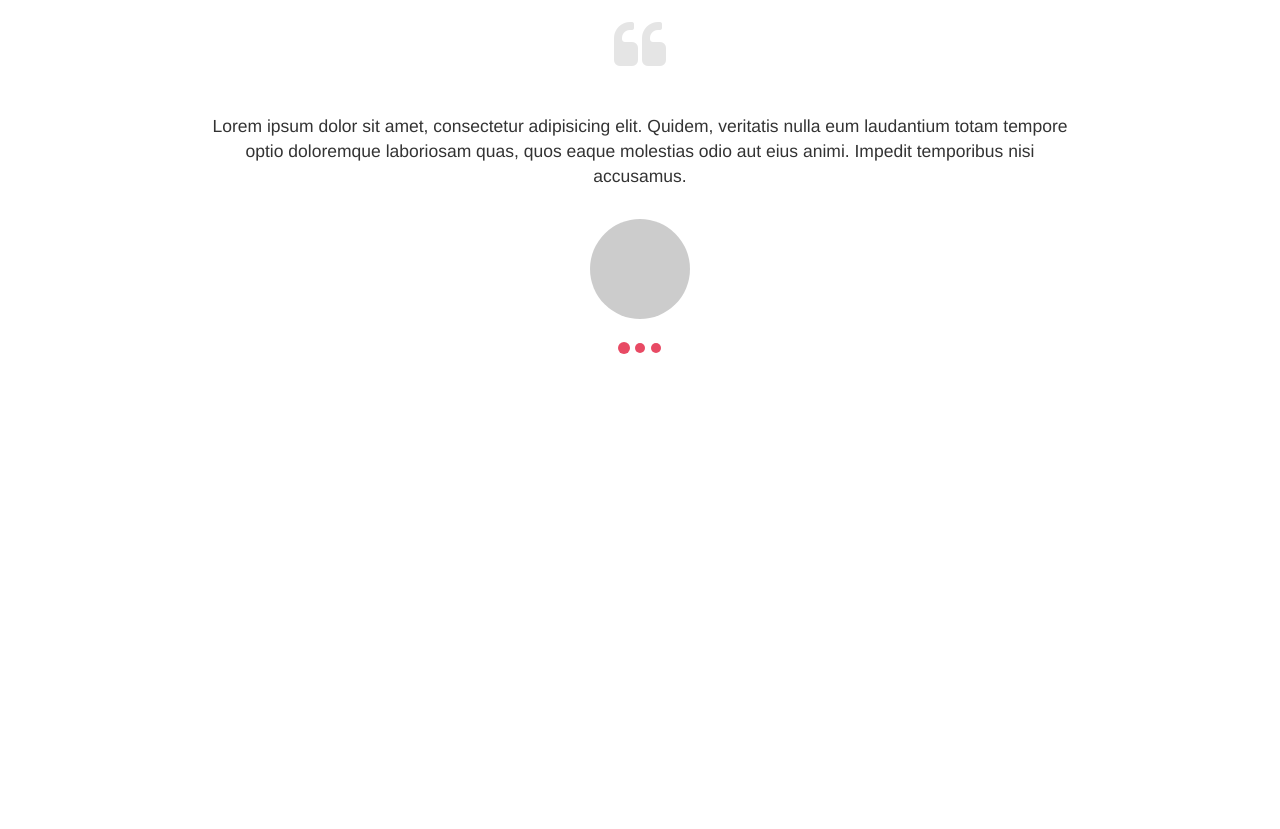
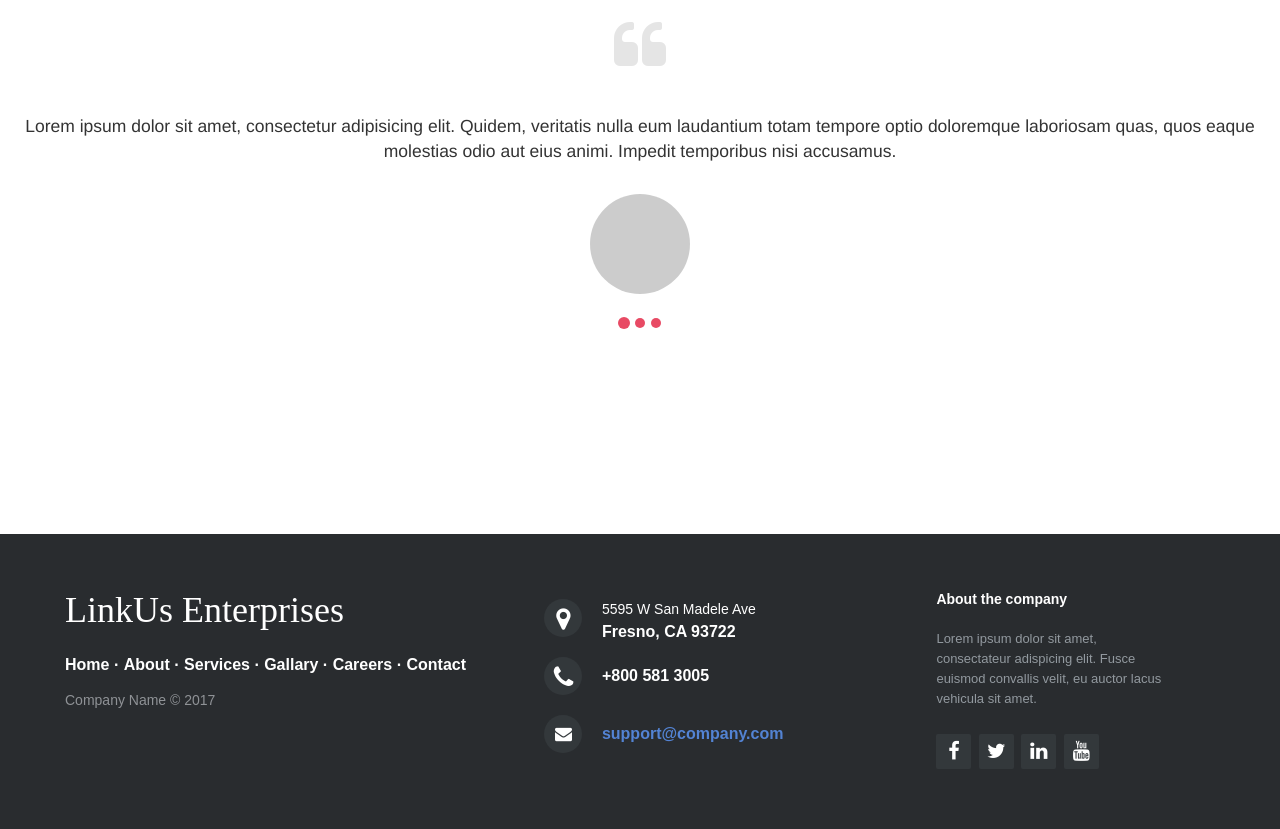
Before and after one commit to AaronM8/linkuscorp, a plain HTML site: page index.html in a window 1280 px wide. Shown: the part 960-1789 px from the top of the page. Before the commit the page ends 1439 px from the top, so only its background shows below. Drawn offline with nearby package versions, Linux system fonts and the light colour scheme; a web font is replaced by a local one.

Commit message:
completed home page

```diff
--- a/css/styles.css
+++ b/css/styles.css
@@ -78,6 +78,7 @@
     background-color: #ffffff;
   }
 }
+/*Homepage Section Begins*/
 /*Hero Image Section*/
 .blue-prints {
   background-image: url('../img/blue_prints.jpg');
@@ -88,14 +89,13 @@
 }
 /*Logo PGN*/
 #linkus-logo {
-  padding-top: 10%;
-  padding-right: 50%;
-  width: 65em;
+  padding-top: 150px;
+  width: 300px;
 }
 /*Slogan*/
-.slogan {
+/*.slogan {
   padding-right: 15%;
-}
+}*/
 /*Home page*/
 #home-para {
   padding: 0px 15%;
@@ -153,3 +153,140 @@ section {
     margin: 0 auto;
     border-radius: 100px;
 }
+/*Homepage Section Ends*/
+/*Footer Section*/
+.footer-distributed{
+	background-color: #292c2f;
+	box-shadow: 0 1px 1px 0 rgba(0, 0, 0, 0.12);
+	box-sizing: border-box;
+	width: 100%;
+	text-align: left;
+	font: bold 16px sans-serif;
+
+	padding: 55px 50px;
+	margin-top: 80px;
+}
+.footer-distributed .footer-left,
+.footer-distributed .footer-center,
+.footer-distributed .footer-right{
+	display: inline-block;
+	vertical-align: top;
+}
+/* Footer left */
+.footer-distributed .footer-left{
+	width: 40%;
+}
+/* The company logo */
+.footer-distributed h3{
+	color:  #ffffff;
+	font: normal 36px 'Cookie';
+	margin: 0;
+}
+/* Footer links */
+.footer-distributed .footer-links{
+	color:  #ffffff;
+	margin: 20px 0 12px;
+	padding: 0;
+}
+.footer-distributed .footer-links a{
+	display:inline-block;
+	line-height: 1.8;
+	text-decoration: none;
+	color:  inherit;
+}
+.footer-distributed .footer-company-name{
+	color:  #8f9296;
+	font-size: 14px;
+	font-weight: normal;
+	margin: 0;
+}
+/* Footer Center */
+.footer-distributed .footer-center{
+	width: 35%;
+}
+.footer-distributed .footer-center i{
+	background-color:  #33383b;
+	color: #ffffff;
+	font-size: 25px;
+	width: 38px;
+	height: 38px;
+	border-radius: 50%;
+	text-align: center;
+	line-height: 42px;
+	margin: 10px 15px;
+	vertical-align: middle;
+}
+.footer-distributed .footer-center i.fa-envelope{
+	font-size: 17px;
+	line-height: 38px;
+}
+.footer-distributed .footer-center p{
+	display: inline-block;
+	color: #ffffff;
+	vertical-align: middle;
+	margin:0;
+}
+.footer-distributed .footer-center p span{
+	display:block;
+	font-weight: normal;
+	font-size:14px;
+	line-height:2;
+}
+.footer-distributed .footer-center p a{
+	color:  #5383d3;
+	text-decoration: none;;
+}
+/* Footer Right */
+.footer-distributed .footer-right{
+	width: 20%;
+}
+.footer-distributed .footer-company-about{
+	line-height: 20px;
+	color:  #92999f;
+	font-size: 13px;
+	font-weight: normal;
+	margin: 0;
+}
+.footer-distributed .footer-company-about span{
+	display: block;
+	color:  #ffffff;
+	font-size: 14px;
+	font-weight: bold;
+	margin-bottom: 20px;
+}
+.footer-distributed .footer-icons{
+	margin-top: 25px;
+}
+.footer-distributed .footer-icons a{
+	display: inline-block;
+	width: 35px;
+	height: 35px;
+	cursor: pointer;
+	background-color:  #33383b;
+	border-radius: 2px;
+	font-size: 20px;
+	color: #ffffff;
+	text-align: center;
+	line-height: 35px;
+	margin-right: 3px;
+	margin-bottom: 5px;
+}
+/*Footer Responsivnes*/
+@media (max-width: 880px) {
+
+	.footer-distributed{
+		font: bold 14px sans-serif;
+	}
+	.footer-distributed .footer-left,
+	.footer-distributed .footer-center,
+	.footer-distributed .footer-right{
+		display: block;
+		width: 100%;
+		margin-bottom: 40px;
+		text-align: center;
+	}
+	.footer-distributed .footer-center i{
+		margin-left: 0;
+	}
+
+}
--- a/index.html
+++ b/index.html
@@ -11,7 +11,7 @@
   <link href="https://fonts.googleapis.com/css?family=Wendy+One" rel="stylesheet">
   <link rel="stylesheet" href="font-awesome-4.7.0/css/font-awesome.min.css">
   <link rel="stylesheet" href="css/styles.css">
-  <title>Document</title>
+  <title>LinkUs Enterprises</title>
 </head>
 <body>
   <!-- nav section starts -->
@@ -45,8 +45,9 @@
     <div class="row">
       <div class="col-md-12">
         <div class="blue-prints">
-          <img src=" img/linkus_logo.png" alt="LinkUs Logo" class="center-block img-responsive linkus" id="linkus-logo"> <!-- logo png -->
-          <h2 align="right" class="slogan">We Do Cool Stuff</h2>
+          <!-- logo png -->
+          <img src=" img/linkus_logo.gif" alt="LinkUs Logo" class="center-block img-responsive linkus" id="linkus-logo">
+          <!-- <h2 align="center" class="slogan">We Do Cool Stuff</h2> -->
         </div>
       </div>
     </div>
@@ -73,6 +74,7 @@
           <img src=" img/dish_trucks.jpg" alt="Dish Trucks" class="pull-right img-responsive dish-trucks" id="dish">
         </div>
     </div>
+  </div>
   <!-- testimonial carousel begins -->
   <section id="carousel">
   	<div class="container-fuid">
@@ -113,12 +115,61 @@
   	</div>
   </section>
   <!-- testimonial carousel end -->
-
-  <!-- services  -->
-
-
-
-
-
+  <!-- footer begings -->
+  <footer class="footer-distributed">
+    <div class="container-fluid">
+      <div class="row">
+        <div class="col-md-12">
+          <!-- left side of footer -->
+          <div class="footer-left">
+    				<h3>LinkUs Enterprises</h3>
+    				<p class="footer-links">
+    					<a href="#">Home</a>
+    					·
+    					<a href="#">About</a>
+    					·
+    					<a href="#">Services</a>
+    					·
+    					<a href="#">Gallary</a>
+    					·
+    					<a href="#">Careers</a>
+    					·
+    					<a href="#">Contact</a>
+    				</p>
+    				<p class="footer-company-name">Company Name &copy; 2017</p>
+    			</div>
+          <!-- center of footer -->
+    			<div class="footer-center">
+    				<div>
+    					<i class="fa fa-map-marker"></i>
+    					<p><span>5595 W San Madele Ave</span> Fresno, CA 93722</p>
+    				</div>
+    				<div>
+    					<i class="fa fa-phone"></i>
+    					<p>+800 581 3005</p>
+    				</div>
+    				<div>
+    					<i class="fa fa-envelope"></i>
+    					<p><a href="mailto:support@company.com">support@company.com</a></p>
+    				</div>
+    			</div>
+          <!-- right side of footer -->
+    			<div class="footer-right">
+    				<p class="footer-company-about">
+    					<span>About the company</span>
+    					Lorem ipsum dolor sit amet, consectateur adispicing elit. Fusce euismod convallis velit, eu auctor lacus vehicula sit amet.
+    				</p>
+    				<div class="footer-icons">
+    					<a href="#"><i class="fa fa-facebook"></i></a>
+    					<a href="#"><i class="fa fa-twitter"></i></a>
+    					<a href="#"><i class="fa fa-linkedin"></i></a>
+    					<a href="#"><i class="fa fa-youtube"></i></a>
+    				</div>
+    			</div>
+        </div>
+      </div>
+    </div>
+  </footer>
+  <!-- footer ends -->
 </body>
 </html>
```
Also changed, not shown: about.html (added, +103 -0 lines), img/linkus_logo.gif (added), img/linkus_logo.png (deleted), 1 other file.
